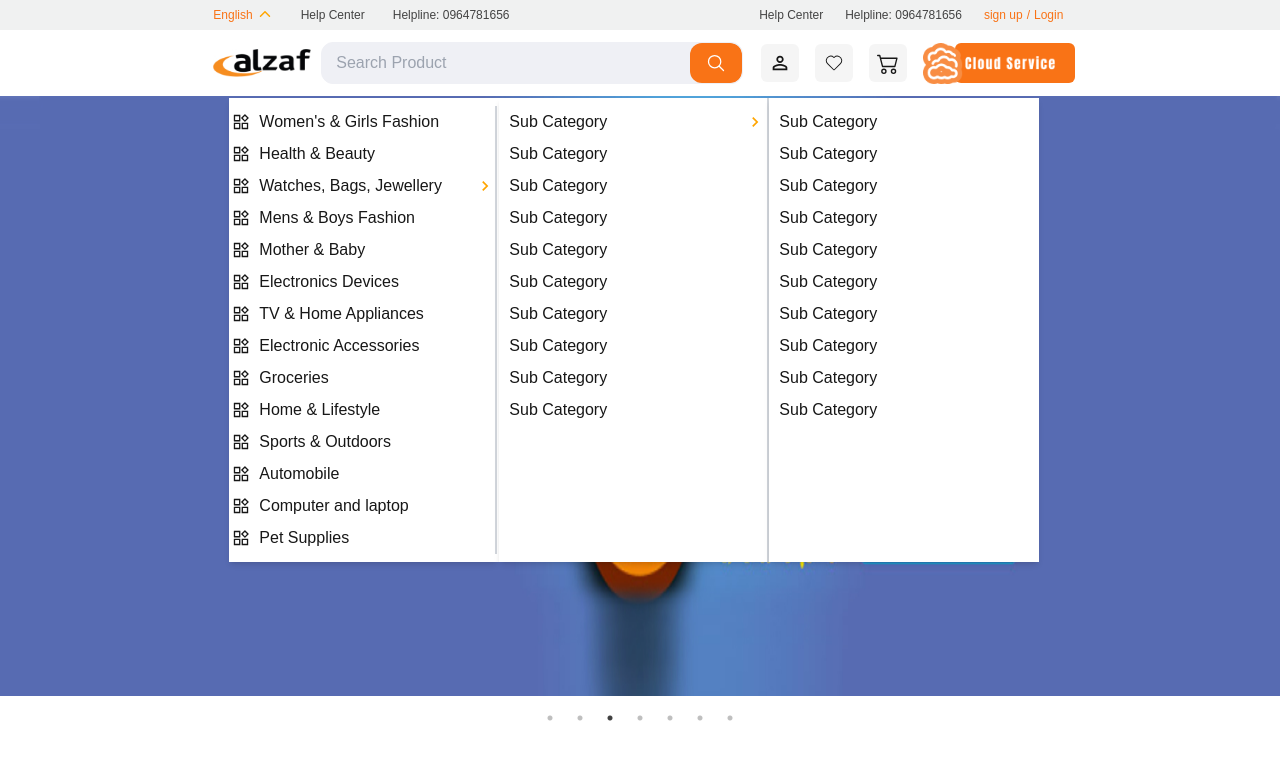
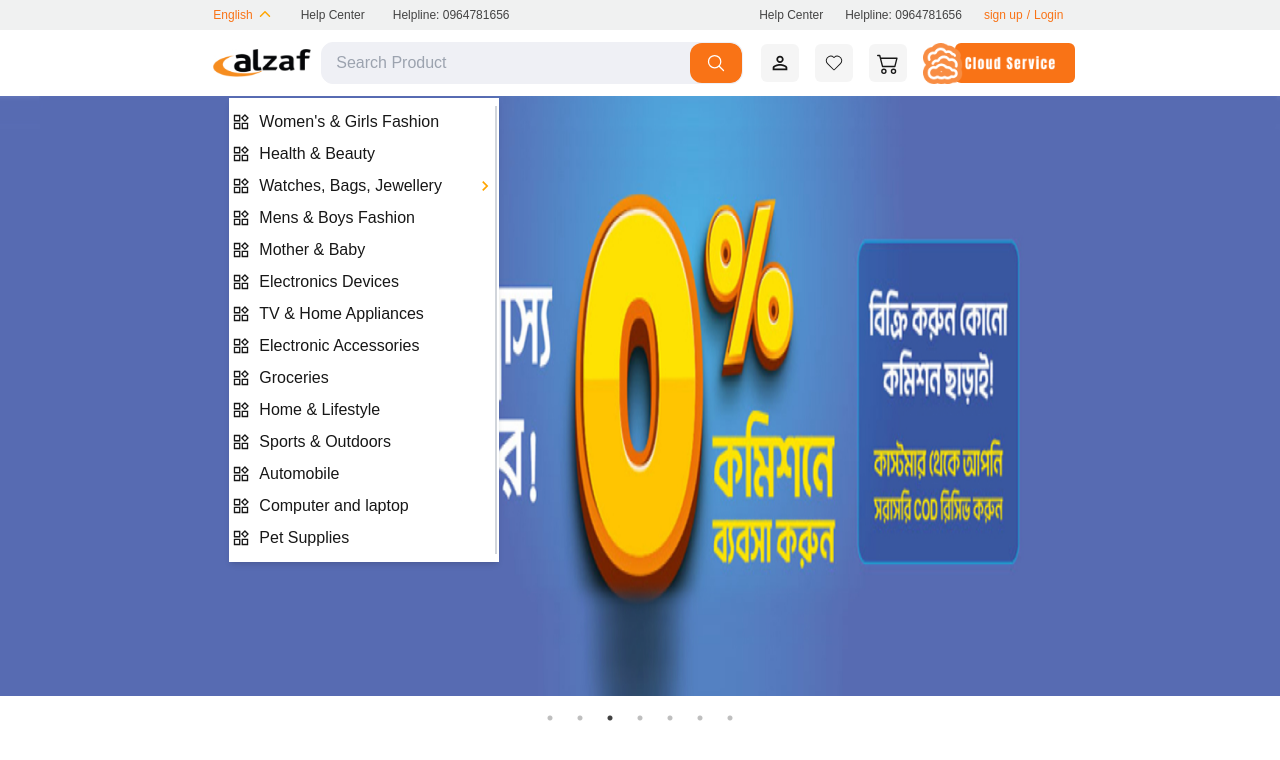
Before and after one commit to shariard58/nextshop, a Next.js app: page / in a window 1280 px wide. Both pictures are taken after a click on the button "Category". Shown: the top 760 px of the page. Built offline with nearby package versions, Linux system fonts and the light colour scheme.

Commit message:
major changes in Category.jsx

```diff
--- a/components/Category.jsx
+++ b/components/Category.jsx
@@ -1,9 +1,14 @@
 "use client";
-import { useState } from "react";
+import { useEffect, useState } from "react";
 import { AiOutlineProduct } from "react-icons/ai";
 import { MdKeyboardArrowRight } from "react-icons/md";
 export default function Category() {
   const [showCategories, setShowCategories] = useState(false);
+  const [hoveredCategory, setHoveredCategory] = useState(null);
+  const [hoveredSubCategories, setHoveredSubCategories] = useState(null);
+  const [data, setData] = useState();
+
+  console.log("The hovered category is", hoveredCategory);
 
   // functoin for showing category
   const handleShowCategory = () => {
@@ -15,6 +20,21 @@ export default function Category() {
   const handleHideCategory = () => {
     setShowCategories(false);
   };
+
+  useEffect(() => {
+    const fetchAllDatas = async () => {
+      try {
+        const response = await fetch(
+          "https://api.shope.com.bd/api/v1/public/hero-categories"
+        );
+        const apiData = await response.json();
+        console.log("the response data is");
+        setData(apiData);
+      } catch (err) {
+        console.error("Failed to fetch data");
+      }
+    };
+  }, []);
   const demoCategory = [
     {
       id: 1,
@@ -187,7 +207,7 @@ export default function Category() {
       </button>
 
       {showCategories && demoCategory && demoCategory.length > 0 && (
-        <div className="flex  absolute top-0 left-0 transition-opacity duration-200 mt-[-2.5px]">
+        <div className="flex absolute top-0 left-0 transition-opacity duration-200 mt-[-2.5px]">
           <div
             onMouseLeave={handleHideCategory}
             className="bg-white shadow-md sm:w-[180px] md:w-[240px] lg:w-[270px] py-2 px-[2px]"
@@ -195,7 +215,10 @@ export default function Category() {
             <div className="border-r-[2px] border-r-gray-300">
               {demoCategory.map((category) => (
                 <div key={category?.id} className="py-[4px] relative">
-                  <div className="flex justify-between items-center">
+                  <div
+                    onMouseEnter={() => setHoveredCategory(category)}
+                    className="flex justify-between items-center"
+                  >
                     <AiOutlineProduct size={20} />
 
                     <p className="text-[16px] cursor-pointer hover:text-orange-400 hover:font-bold flex-grow text-start ml-2">
@@ -214,122 +237,49 @@ export default function Category() {
               ))}
             </div>
           </div>
-
-          <div className="bg-white shadow-md sm:w-[180px] md:w-[240px] lg:w-[270px] py-2 px-[2px] border-r-gray-300 border-r-[2px]  ">
-            <div>
-              <div className="flex justify-between items-center py-[4px]">
+          {hoveredCategory?.childrens &&
+            hoveredCategory?.childrens.length > 0 && (
+              <div
+                onMouseEnter={handleShowCategory}
+                className="bg-white shadow-md sm:w-[180px] md:w-[240px] lg:w-[270px] py-2 px-[2px] border-r-gray-300 border-r-[2px]"
+              >
+                {hoveredCategory.childrens.map((subCategory, index) => (
+                  <div key={index}>
+                    <div
+                      onMouseEnter={() => setHoveredSubCategories(subCategory)}
+                      className="flex justify-between items-center py-[4px]"
+                    >
                       <p className="text-[16px] cursor-pointer hover:text-orange-400 hover:font-bold flex-grow text-start ml-2">
-                  Sub Category
+                        {subCategory.title ?? ""}
                       </p>
-
+                      {subCategory?.childrens &&
+                        subCategory?.childrens.length > 0 && (
                           <MdKeyboardArrowRight
                             className="cursor-pointer"
                             color="orange"
                             size={20}
                           />
+                        )}
                     </div>
+                  </div>
+                ))}
+              </div>
+            )}
+
+          {hoveredSubCategories?.childrens &&
+            hoveredSubCategories?.childrens.length > 0 && (
+              <div className="bg-white shadow-md sm:w-[180px] md:w-[240px] lg:w-[270px] py-2 px-[2px]">
+                {hoveredSubCategories.childrens.map((subSubCategory, index) => (
+                  <div key={index}>
                     <div className="flex justify-between items-center py-[4px]">
                       <p className="text-[16px] cursor-pointer hover:text-orange-400 hover:font-bold flex-grow text-start ml-2">
-                  Sub Category
-                </p>
-              </div>
-              <div className="flex justify-between items-center py-[4px]">
-                <p className="text-[16px] cursor-pointer hover:text-orange-400 hover:font-bold flex-grow text-start ml-2">
-                  Sub Category
-                </p>
-              </div>
-              <div className="flex justify-between items-center py-[4px]">
-                <p className="text-[16px] cursor-pointer hover:text-orange-400 hover:font-bold flex-grow text-start ml-2">
-                  Sub Category
-                </p>
-              </div>
-              <div className="flex justify-between items-center py-[4px]">
-                <p className="text-[16px] cursor-pointer hover:text-orange-400 hover:font-bold flex-grow text-start ml-2">
-                  Sub Category
-                </p>
-              </div>
-              <div className="flex justify-between items-center py-[4px]">
-                <p className="text-[16px] cursor-pointer hover:text-orange-400 hover:font-bold flex-grow text-start ml-2">
-                  Sub Category
-                </p>
-              </div>
-              <div className="flex justify-between items-center py-[4px]">
-                <p className="text-[16px] cursor-pointer hover:text-orange-400 hover:font-bold flex-grow text-start ml-2">
-                  Sub Category
-                </p>
-              </div>
-              <div className="flex justify-between items-center py-[4px]">
-                <p className="text-[16px] cursor-pointer hover:text-orange-400 hover:font-bold flex-grow text-start ml-2">
-                  Sub Category
-                </p>
-              </div>
-              <div className="flex justify-between items-center py-[4px]">
-                <p className="text-[16px] cursor-pointer hover:text-orange-400 hover:font-bold flex-grow text-start ml-2">
-                  Sub Category
-                </p>
-              </div>
-              <div className="flex justify-between items-center py-[4px]">
-                <p className="text-[16px] cursor-pointer hover:text-orange-400 hover:font-bold flex-grow text-start ml-2">
-                  Sub Category
+                        {subSubCategory.title ?? ""}
                       </p>
                     </div>
                   </div>
+                ))}
               </div>
-
-          <div className="bg-white shadow-md sm:w-[180px] md:w-[240px] lg:w-[270px] py-2 px-[2px]">
-            <div>
-              <div className="flex justify-between items-center py-[4px]">
-                <p className="text-[16px] cursor-pointer hover:text-orange-400 hover:font-bold flex-grow text-start ml-2">
-                  Sub Category
-                </p>
-              </div>
-              <div className="flex justify-between items-center py-[4px]">
-                <p className="text-[16px] cursor-pointer hover:text-orange-400 hover:font-bold flex-grow text-start ml-2">
-                  Sub Category
-                </p>
-              </div>
-              <div className="flex justify-between items-center py-[4px]">
-                <p className="text-[16px] cursor-pointer hover:text-orange-400 hover:font-bold flex-grow text-start ml-2">
-                  Sub Category
-                </p>
-              </div>
-              <div className="flex justify-between items-center py-[4px] ">
-                <p className="text-[16px] cursor-pointer hover:text-orange-400 hover:font-bold flex-grow text-start ml-2">
-                  Sub Category
-                </p>
-              </div>
-              <div className="flex justify-between items-center py-[4px]">
-                <p className="text-[16px] cursor-pointer hover:text-orange-400 hover:font-bold flex-grow text-start ml-2">
-                  Sub Category
-                </p>
-              </div>
-              <div className="flex justify-between items-center py-[4px] ">
-                <p className="text-[16px] cursor-pointer hover:text-orange-400 hover:font-bold flex-grow text-start ml-2">
-                  Sub Category
-                </p>
-              </div>
-              <div className="flex justify-between items-center py-[4px] ">
-                <p className="text-[16px] cursor-pointer hover:text-orange-400 hover:font-bold flex-grow text-start ml-2">
-                  Sub Category
-                </p>
-              </div>
-              <div className="flex justify-between items-center py-[4px]">
-                <p className="text-[16px] cursor-pointer hover:text-orange-400 hover:font-bold flex-grow text-start ml-2">
-                  Sub Category
-                </p>
-              </div>
-              <div className="flex justify-between items-center py-[4px]">
-                <p className="text-[16px] cursor-pointer hover:text-orange-400 hover:font-bold flex-grow text-start ml-2">
-                  Sub Category
-                </p>
-              </div>
-              <div className="flex justify-between items-center py-[4px]">
-                <p className="text-[16px] cursor-pointer hover:text-orange-400 hover:font-bold flex-grow text-start ml-2">
-                  Sub Category
-                </p>
-              </div>
-            </div>
-          </div>
+            )}
         </div>
       )}
     </div>
```
Lines whose indentation alone changed are shown as unchanged.
